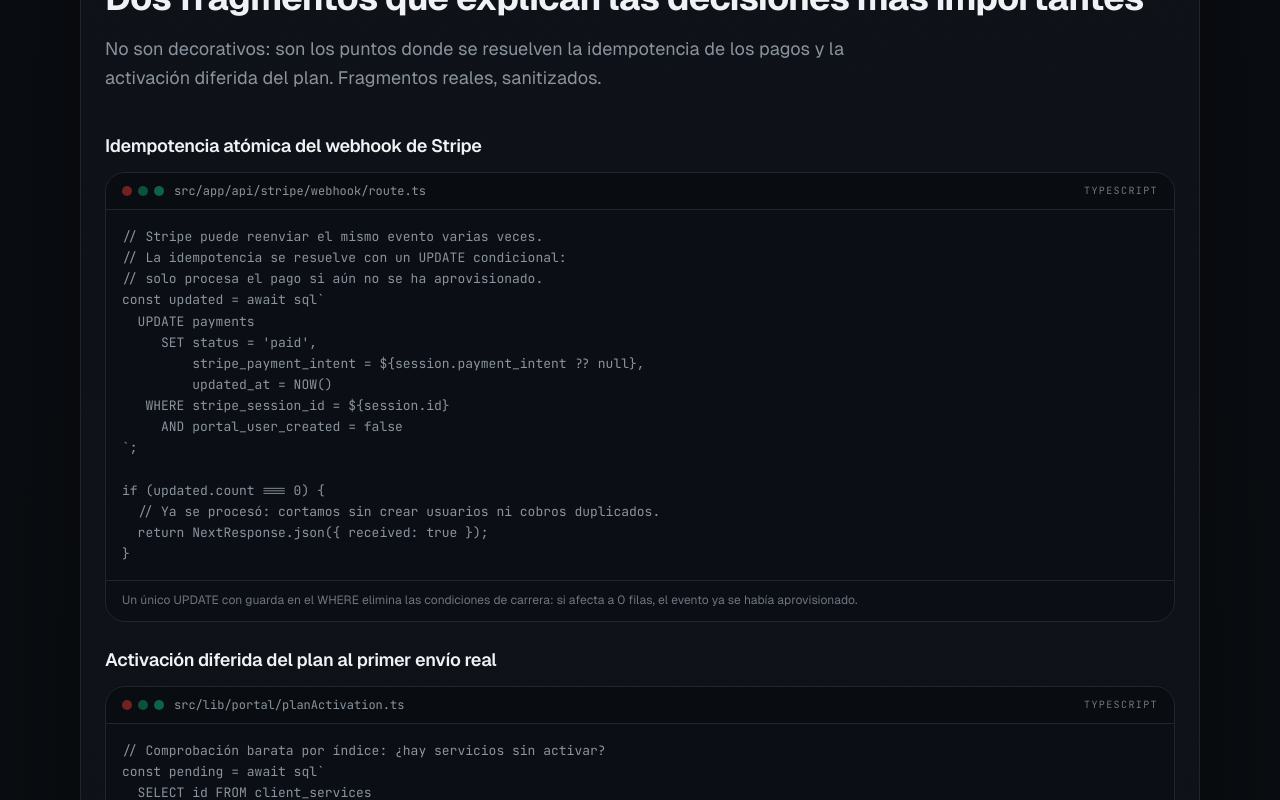
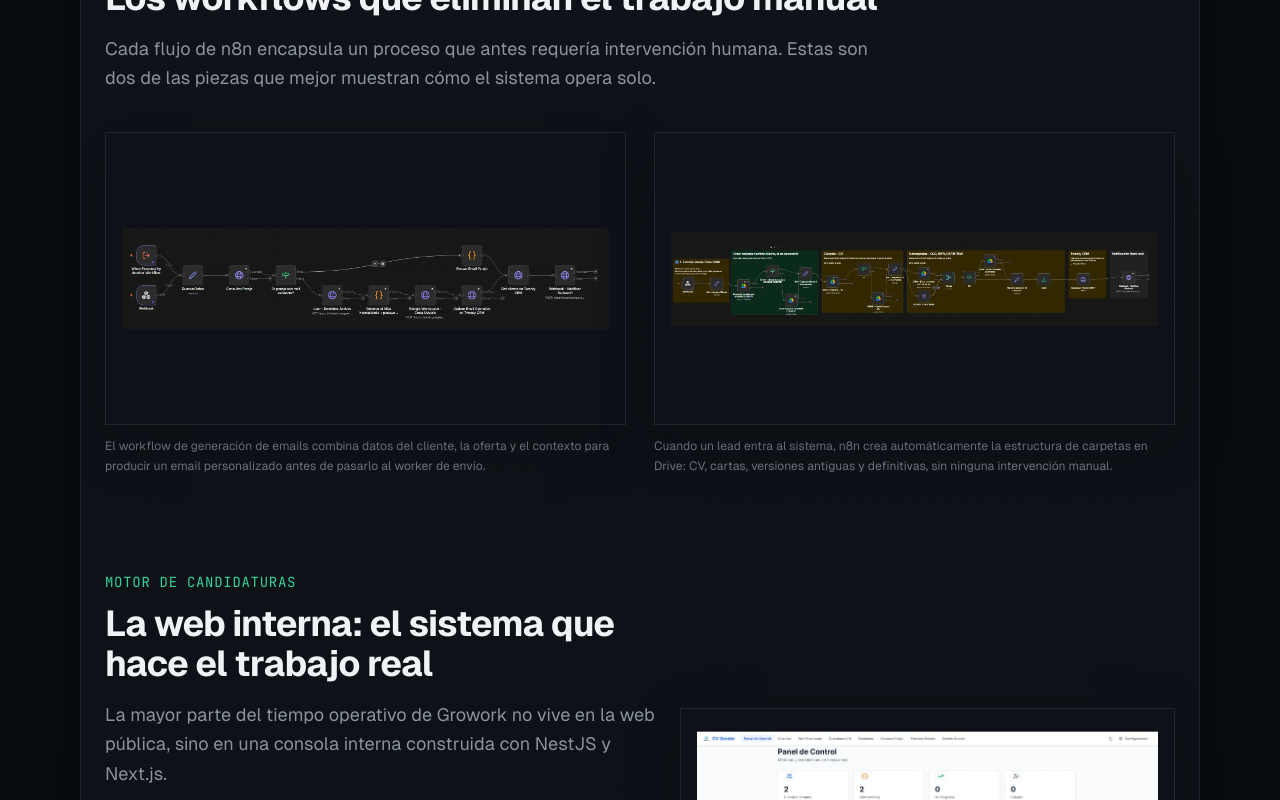
Before and after one commit to borgesinmas/portfolio, a Next.js app: page /projects/growork in a window 1280 px wide. Shown: the part 7120-7920 px from the top of the page. Built offline with nearby package versions, Linux system fonts and the light colour scheme.

Commit message:
growork quitar codigo

```diff
--- a/src/app/projects/growork/page.tsx
+++ b/src/app/projects/growork/page.tsx
@@ -2,7 +2,6 @@ import Link from "next/link";
 import Image from "next/image";
 import type { Metadata } from "next";
 import { ZoomableImage } from "@/components/ZoomableImage";
-import { CodeBlock } from "@/components/CaseStudyPrimitives";
 
 export const metadata: Metadata = {
   title: "Growork — Caso de Estudio",
@@ -192,59 +191,16 @@ const decisions = [
   },
 ];
 
-const codeEvidence = [
+const techScreenshots = [
   {
-    title: "Idempotencia atómica del webhook de Stripe",
-    filename: "src/app/api/stripe/webhook/route.ts",
-    language: "typescript",
-    code: `// Stripe puede reenviar el mismo evento varias veces.
-// La idempotencia se resuelve con un UPDATE condicional:
-// solo procesa el pago si aún no se ha aprovisionado.
-const updated = await sql\`
-  UPDATE payments
-     SET status = 'paid',
-         stripe_payment_intent = \${session.payment_intent ?? null},
-         updated_at = NOW()
-   WHERE stripe_session_id = \${session.id}
-     AND portal_user_created = false
-\`;
-
-if (updated.count === 0) {
-  // Ya se procesó: cortamos sin crear usuarios ni cobros duplicados.
-  return NextResponse.json({ received: true });
-}`,
-    caption:
-      "Un único UPDATE con guarda en el WHERE elimina las condiciones de carrera: si afecta a 0 filas, el evento ya se había aprovisionado.",
+    src: "/screenshots/n8n-generar-email.webp",
+    alt: "Workflow de n8n para la generación automática de emails de candidatura",
+    caption: "El workflow de generación de emails combina datos del cliente, la oferta y el contexto para producir un email personalizado antes de pasarlo al worker de envío.",
   },
   {
-    title: "Activación diferida del plan al primer envío real",
-    filename: "src/lib/portal/planActivation.ts",
-    language: "typescript",
-    code: `// Comprobación barata por índice: ¿hay servicios sin activar?
-const pending = await sql\`
-  SELECT id FROM client_services
-   WHERE portal_user_id = \${userId}
-     AND status = 'active' AND activated_at IS NULL
-   LIMIT 1\`;
-if (pending.length === 0) return { activated: false };
-
-// Solo entonces consultamos a la web interna por envíos reales.
-const { totalSent } = await backendFetch(
-  \`/sent-emails/stats?clientId=\${clientId}\`,
-).then((r) => r.json());
-if (totalSent <= 0) return { activated: false };
-
-// El reloj del plan arranca aquí, no en el pago.
-await sql\`
-  UPDATE client_services cs
-     SET activated_at = NOW(),
-         expires_at   = NOW() + (p.duration_days || ' days')::interval
-    FROM products p
-   WHERE cs.product_slug = p.slug
-     AND cs.portal_user_id = \${userId}
-     AND cs.activated_at IS NULL\`;`,
-    caption:
-      "La duración del plan mide el uso, no el tiempo de calendario desde la compra. La lógica de negocio vive en una transacción idempotente.",
+    src: "/screenshots/n8n-creador-carpetas.webp",
+    alt: "Workflow de n8n para la creación automática de carpetas en Google Drive",
+    caption: "Cuando un lead entra al sistema, n8n crea automáticamente la estructura de carpetas en Drive: CV, cartas, versiones antiguas y definitivas, sin ninguna intervención manual.",
   },
 ];
 
@@ -538,22 +494,14 @@ export default function GroworkCaseStudy() {
         {/* ── 8. EVIDENCIA TÉCNICA ── */}
         <section className="mb-24">
           <SectionHeading
-            eyebrow="Evidencia técnica"
-            title="Dos fragmentos que explican las decisiones más importantes"
-            text="No son decorativos: son los puntos donde se resuelven la idempotencia de los pagos y la activación diferida del plan. Fragmentos reales, sanitizados."
+            eyebrow="Automatizaciones"
+            title="Los workflows que eliminan el trabajo manual"
+            text="Cada flujo de n8n encapsula un proceso que antes requería intervención humana. Estas son dos de las piezas que mejor muestran cómo el sistema opera solo."
           />
 
-          <div className="space-y-6">
-            {codeEvidence.map((item) => (
-              <div key={item.title}>
-                <h3 className="text-lg font-semibold mb-3">{item.title}</h3>
-                <CodeBlock
-                  code={item.code}
-                  filename={item.filename}
-                  language={item.language}
-                  caption={item.caption}
-                />
-              </div>
+          <div className="grid md:grid-cols-2 gap-7">
+            {techScreenshots.map((s, i) => (
+              <ScreenshotFigure key={s.src} {...s} priority={i === 0} />
             ))}
           </div>
         </section>
--- a/src/components/Work.tsx
+++ b/src/components/Work.tsx
@@ -6,7 +6,7 @@ function HeroProject({ project }: { project: (typeof PROJECTS)[number] }) {
   const imageClassName = "object-contain p-4";
 
   return (
-    <div className="work-hero rounded-2xl overflow-hidden group grid lg:grid-cols-[2fr_1fr]">
+    <div className="work-hero rounded-2xl overflow-hidden group grid lg:grid-cols-[2fr_1fr] items-start">
       <div className={project.video ? "relative" : "relative aspect-[16/10] lg:aspect-auto"}>
         {project.video ? (
           <video
```
